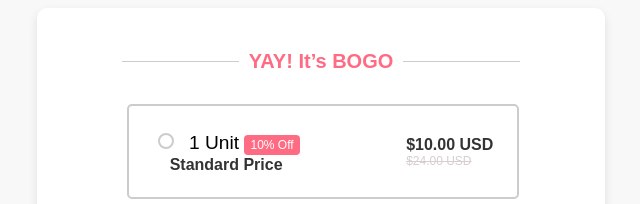
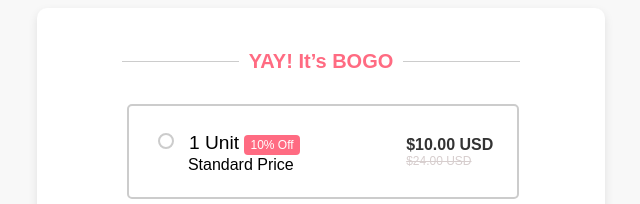
Before and after one commit to Kesharimahapatra/Proveway-assignment, a plain HTML site: page index.html in a window 1280 px wide. Shown: the top 204 px of the page, 319-959 px from the left. Drawn offline with Linux system fonts and the light colour scheme.

Commit message:
some css changed

```diff
--- a/index.html
+++ b/index.html
@@ -24,7 +24,7 @@
               />
               <span>1 Unit <span class="discount">10% Off</span></span>
             </div>
-              <span class="price" style="margin-top: 2px;">Standard Price</span>
+              <span class="Standard-price">Standard Price</span>
             </div>
 
             <div class="pricediv">
--- a/style.css
+++ b/style.css
@@ -191,6 +191,13 @@ select {
   background: white;
 }
 
+.Standard-price{
+    font-family: Arial, sans-serif;
+  margin-top: 2px;
+  margin-right: -20%;
+  font-size: medium;
+}
+
 .most-popular {
   background: #ff6b82;
   color: white;
```
